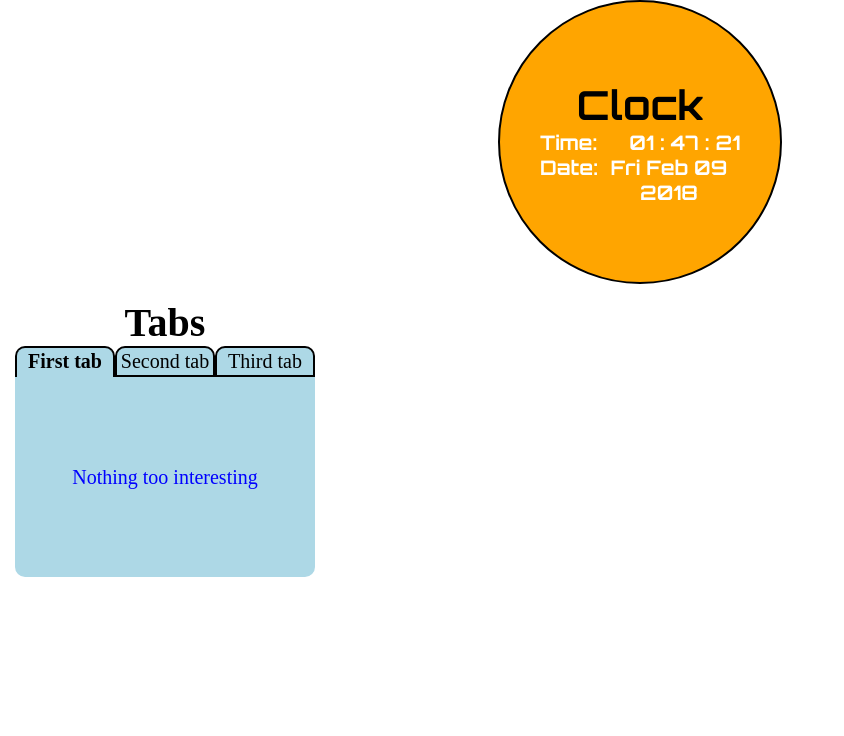
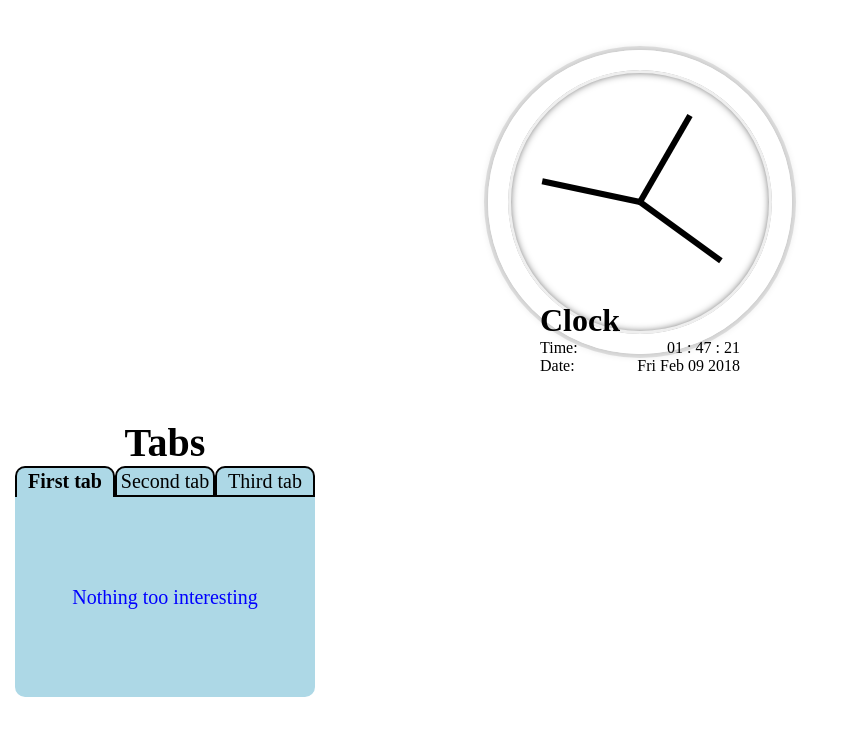
Before and after one commit to michaelzhu1/Funsize-projects, a PHP site: page / in a window 1280 px wide. Shown: the top 736 px of the page, without its empty margins (0-844 px from the left). Run offline with PHP 8.4, Linux system fonts and the light colour scheme; style sheets or scripts are compiled from the project's sources.

Commit message:
Add clock display

```diff
--- a/react-widgets/frontend/clock.jsx
+++ b/react-widgets/frontend/clock.jsx
@@ -7,6 +7,7 @@ class Clock extends React.Component {
     this.state = {
       time: new Date()
     };
+    this.setDate = this.setDate.bind(this);
   }
 
   componentDidMount() {
@@ -16,11 +17,27 @@ class Clock extends React.Component {
   tick() {
     this.interval = setInterval(() => {
       this.setState({time: new Date()});
+      this.setDate();
     }, 1000);
   }
 
   componentWillUnmount() {
     clearInterval(this.interval);
+  }
+
+  setDate() {
+    const seconds = this.state.time.getSeconds();
+    const minutes = this.state.time.getMinutes();
+    const hours = this.state.time.getHours();
+    const secondHand = document.querySelector(".second-hand");
+    const minuteHand = document.querySelector(".min-hand");
+    const hourHand = document.querySelector(".hour-hand");
+    let secondsDegrees = seconds / 60 * 360 + 90;
+    secondHand.style.transform = `rotate(${secondsDegrees}deg)`;
+    let minutesDegrees = minutes / 60 * 360 + 90;
+    minuteHand.style.transform = `rotate(${minutesDegrees}deg)`;
+    let hoursDegrees = hours / 12 * 360 + 90;
+    hourHand.style.transform = `rotate(${hoursDegrees}deg)`;
   }
 
   render() {
@@ -33,6 +50,12 @@ class Clock extends React.Component {
     return(
       <div>
         <div className="clock">
+          <div className="clock-face">
+            <div className="hand hour-hand"></div>
+            <div className="hand min-hand"></div>
+            <div className="hand second-hand"></div>
+          </div>
+          <div className="">
             <h1>Clock</h1>
             <p>
               <span>
@@ -52,6 +75,7 @@ class Clock extends React.Component {
             </p>
           </div>
         </div>
+      </div>
     );
   }
 }
--- /dev/null
+++ b/react-widgets/frontend/weather.jsx
@@ -0,0 +1 @@
+import React from 'react';
--- a/react-widgets/stylesheets/main.css
+++ b/react-widgets/stylesheets/main.css
@@ -20,7 +20,7 @@ span, article, footer, time, small {
 }
 
 /* clock css */
-.clock {
+/* .clock {
   padding: 40px;
   border-radius: 1000px;
   height: 200px;
@@ -35,7 +35,7 @@ span, article, footer, time, small {
   justify-content: center;
   margin: 0 auto;
   border: 2px black solid;
-}
+} */
 
 .clock h1 {
   color: black;
@@ -46,6 +46,36 @@ span, article, footer, time, small {
   justify-content: space-between;
 }
 
+.clock {
+  width: 200px;
+  height: 200px;
+  border:20px solid white;
+  border-radius:50%;
+  margin:50px auto;
+  position: relative;
+  padding:2rem;
+  box-shadow:
+    0 0 0 4px rgba(0,0,0,0.1),
+    inset 0 0 0 3px #EFEFEF,
+    inset 0 0 10px black,
+    0 0 10px rgba(0,0,0,0.2);
+}
+.clock-face {
+  position: relative;
+  width: 100%;
+  height: 100%;
+  transform: translateY(-3px); /* account for the height of the clock hands */
+}
+.hand {
+  width:50%;
+  height:6px;
+  background:black;
+  position: absolute;
+  top:50%;
+  transform-origin: right;
+  transform: rotate(90deg);
+  transition: all 0.05s;
+}
 
 /* tab css */
 .tabs {
```
Lines whose indentation alone changed are shown as unchanged.
